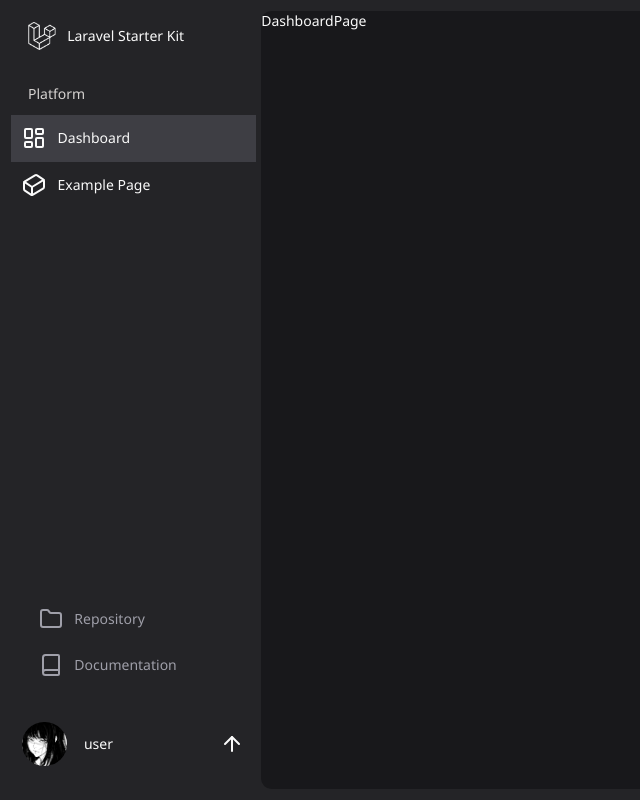
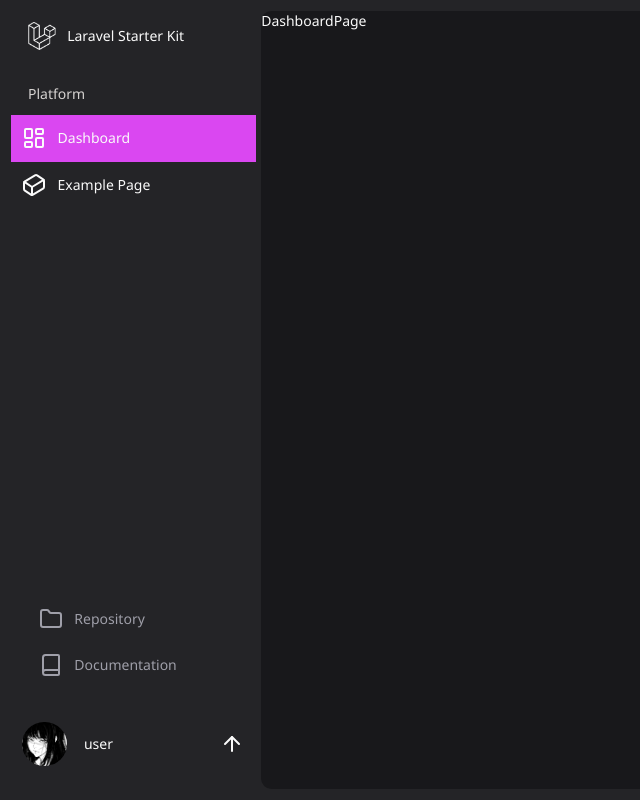
Before and after one commit to SPADE-VEXZY/mcf4-starterkit-ui, a Next.js app: page /dashboard in a window 1280 px wide. Shown: the whole page, without its empty margins (0-640 px from the left). Built offline with nearby package versions, Linux system fonts and the light colour scheme.

Commit message:
fix: sidebar nav primary color

```diff
--- a/features/dashboard/components/DashboardSidebarNav.tsx
+++ b/features/dashboard/components/DashboardSidebarNav.tsx
@@ -79,9 +79,9 @@ const NavItem = ({
   <Link
     href={href}
     {...(tagLink ? { target: "_blank", rel: "noopener noreferrer" } : {})}
-    className={`flex items-center gap-2 p-2 duration-200 hover:bg-secondary/50 ${
+    className={`flex items-center gap-2 p-2 duration-200  ${
       muted ? "text-muted-foreground" : ""
-    } ${active ? "bg-secondary" : ""}`}
+    } ${active ? "bg-primary hover:bg-primary/80" : "hover:bg-secondary/50"}`}
   >
     {icon}
     <span>{children}</span>
```
